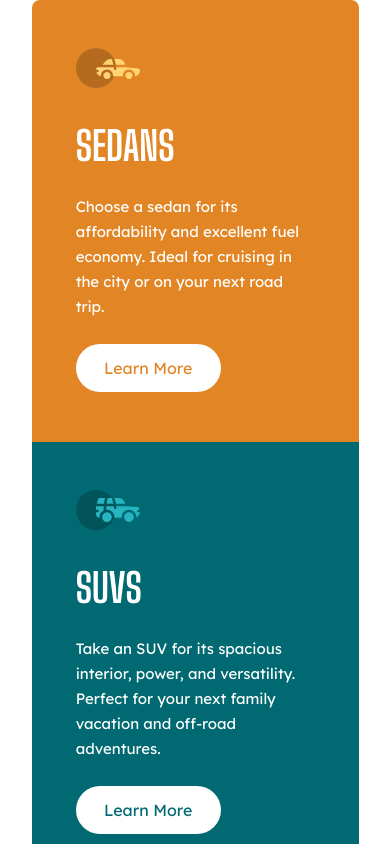
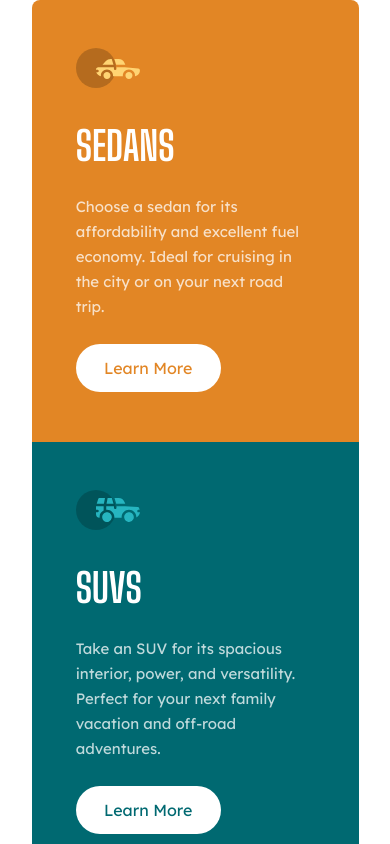
Before and after one commit to ANS0025/frontendmentor_3-column-preview-card, a plain HTML site: page index.html in a window 390 px wide. Shown: the top 844 px of the page. Drawn offline with Linux system fonts and the light colour scheme.

Commit message:
Update style.css

```diff
--- a/style.css
+++ b/style.css
@@ -42,6 +42,7 @@ p{
     margin-bottom: 0;
     font-size: 15px;
     line-height: 25px;
+    opacity: 0.75;
 }
 button{
     width: 145px;
@@ -136,6 +137,7 @@ button:hover{
         margin-top: 25px;
         font-size: 15px;
         line-height: 25px;
+        opacity: 0.75;
     }
     button{
         width: 145px;
```
